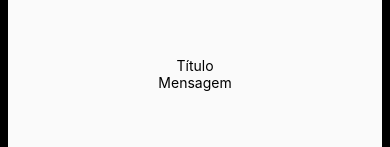
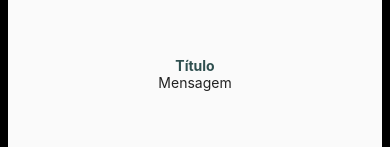
Before and after one commit to Mayumino/aula-introducao-expo, a React Native app: screen / in a window 390 px wide. Shown: the part 279-426 px from the top of the page. Built offline with nearby package versions, Linux system fonts and the light colour scheme; what react-native-responsive-fontsize would draw is missing.

Commit message:
24.03.25

```diff
--- a/src/exemplos/exemplo-02/mensagens/styles.js
+++ b/src/exemplos/exemplo-02/mensagens/styles.js
@@ -9,7 +9,18 @@ const styles = StyleSheet.create({
         padding: RFPercentage(1.5),
         width:'90%',
         alignItems:'center',
+        marginBottom: RFPercentage(1),
     },
+
+    titulo: {
+        fontSize: RFPercentage(3.5),
+        fontWeight: 'bold',
+        color: 'darkslategray',
+    },
+    mensagem: {
+        fontSize: RFPercentage(2),
+        color: '#222222',
+    }
 
 });
 
```
Also changed, not shown: src/atividades/atividade-02/card/index.js (added), src/atividades/atividade-02/card/styles.js (added), src/atividades/atividade-02/index.js (added), src/atividades/atividade-02/styles.js (added).
